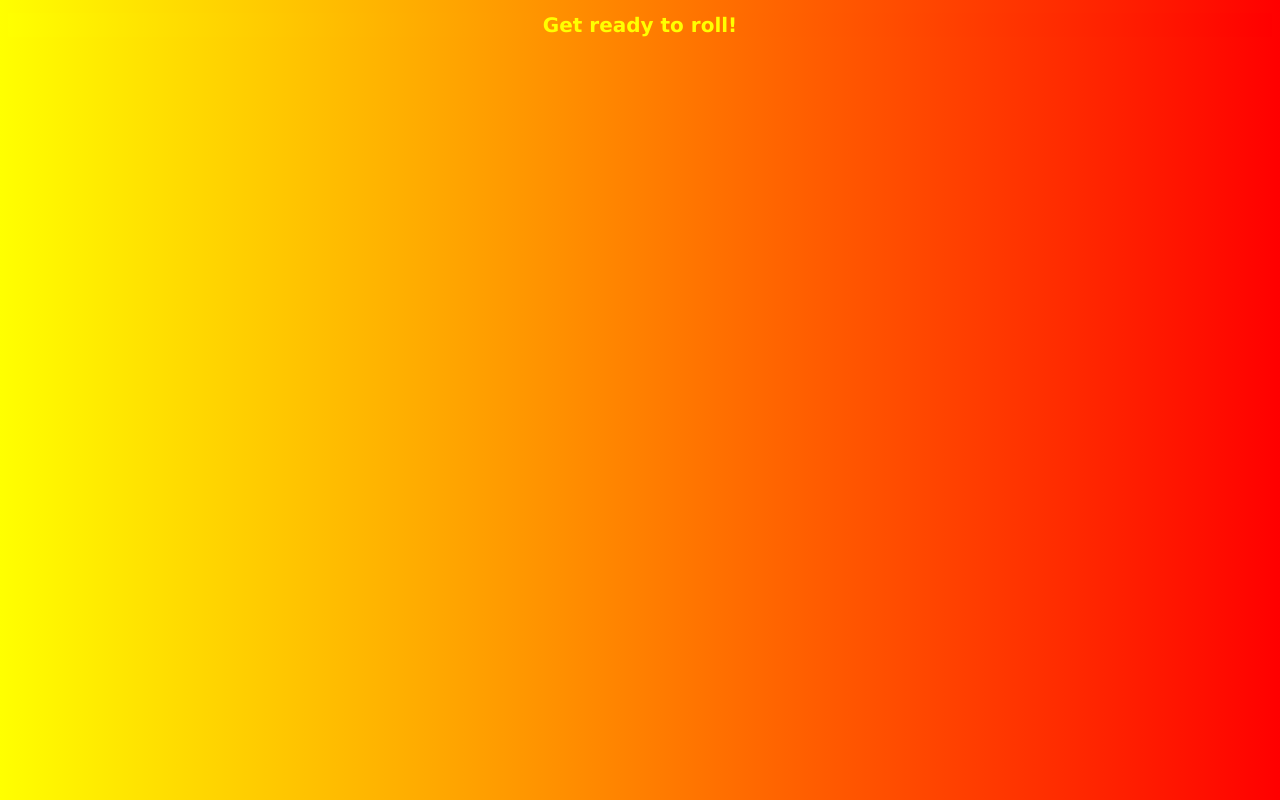
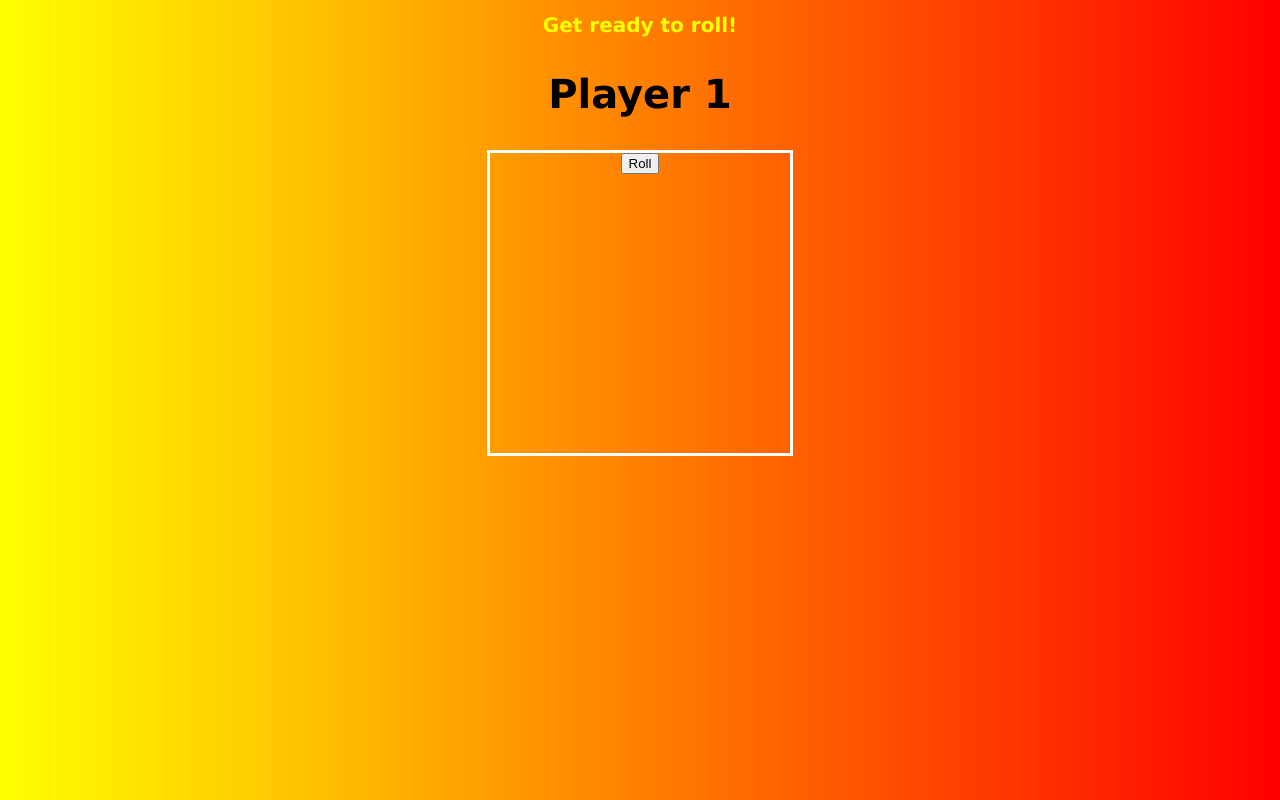
Before and after one commit to sarahnwright/diceGame, a plain HTML site: page index.html in a window 1280 px wide. Drawn offline with Linux system fonts and the light colour scheme.

Commit message:
Adding Roll box
Roll border box added

```diff
--- a/index.html
+++ b/index.html
@@ -8,5 +8,9 @@
     <body>
         <h1>Get ready to roll!</h1>
 
+        <h2>Player 1</h2>
+
+        <p><button>Roll</button></p>
+
     </body>
 </html>
--- a/style.css
+++ b/style.css
@@ -3,4 +3,12 @@ h1 {color:yellow;
     font-family:Verdana, Geneva, Tahoma, sans-serif;
     text-align: center;}
 
-*{background-image: linear-gradient(to right, yellow, red);}
+body {background-image: linear-gradient(to right, yellow, red);}
+
+h2 {color: black;
+    font-size: 40px;
+    font-family:Verdana, Geneva, Tahoma, sans-serif;
+    text-align: center;}
+
+p {border-style: solid; border-color: white; text-align: center; height: 300px; width: 300px;
+    background-position: center; margin: 0 auto;}
```
